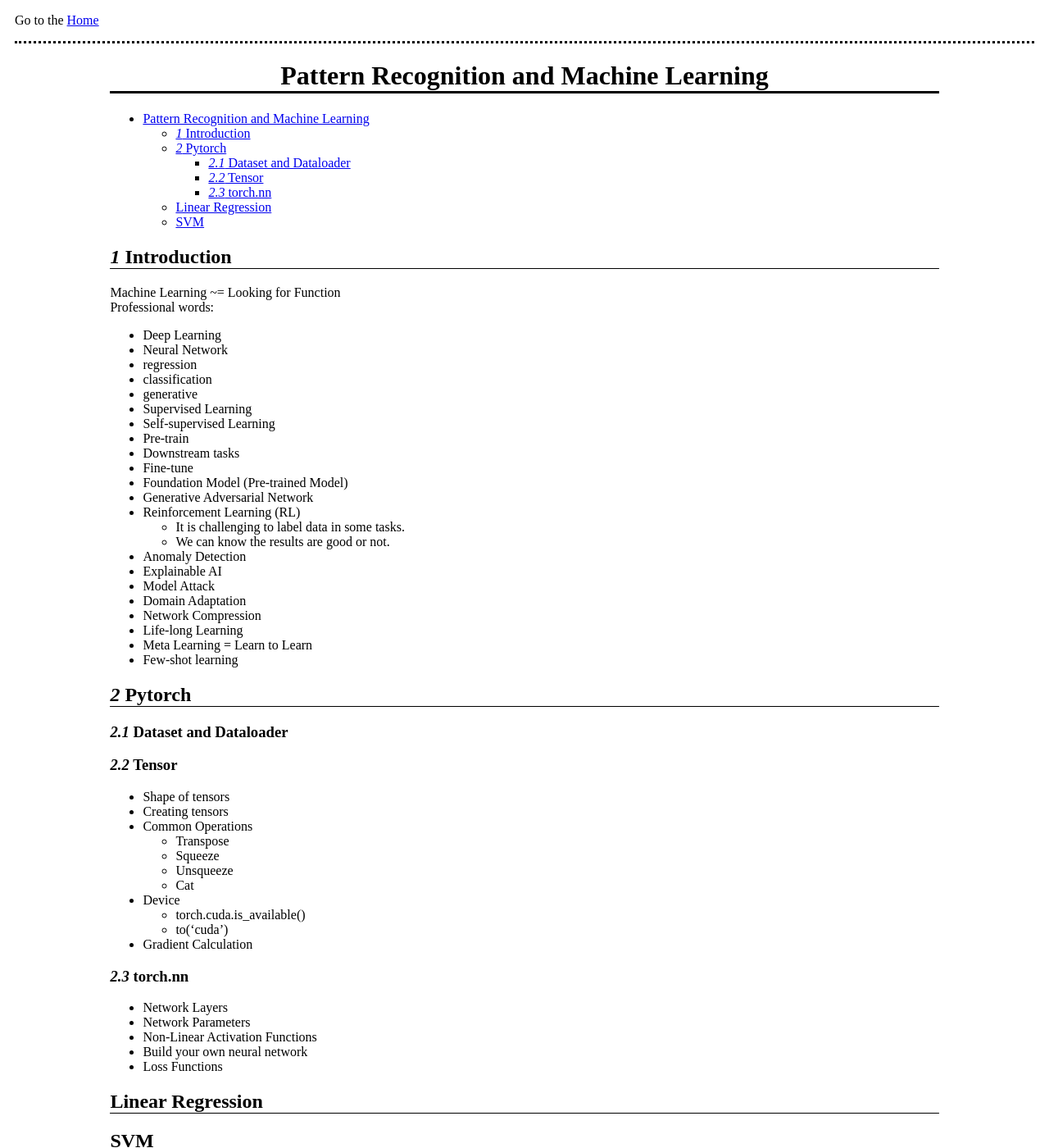
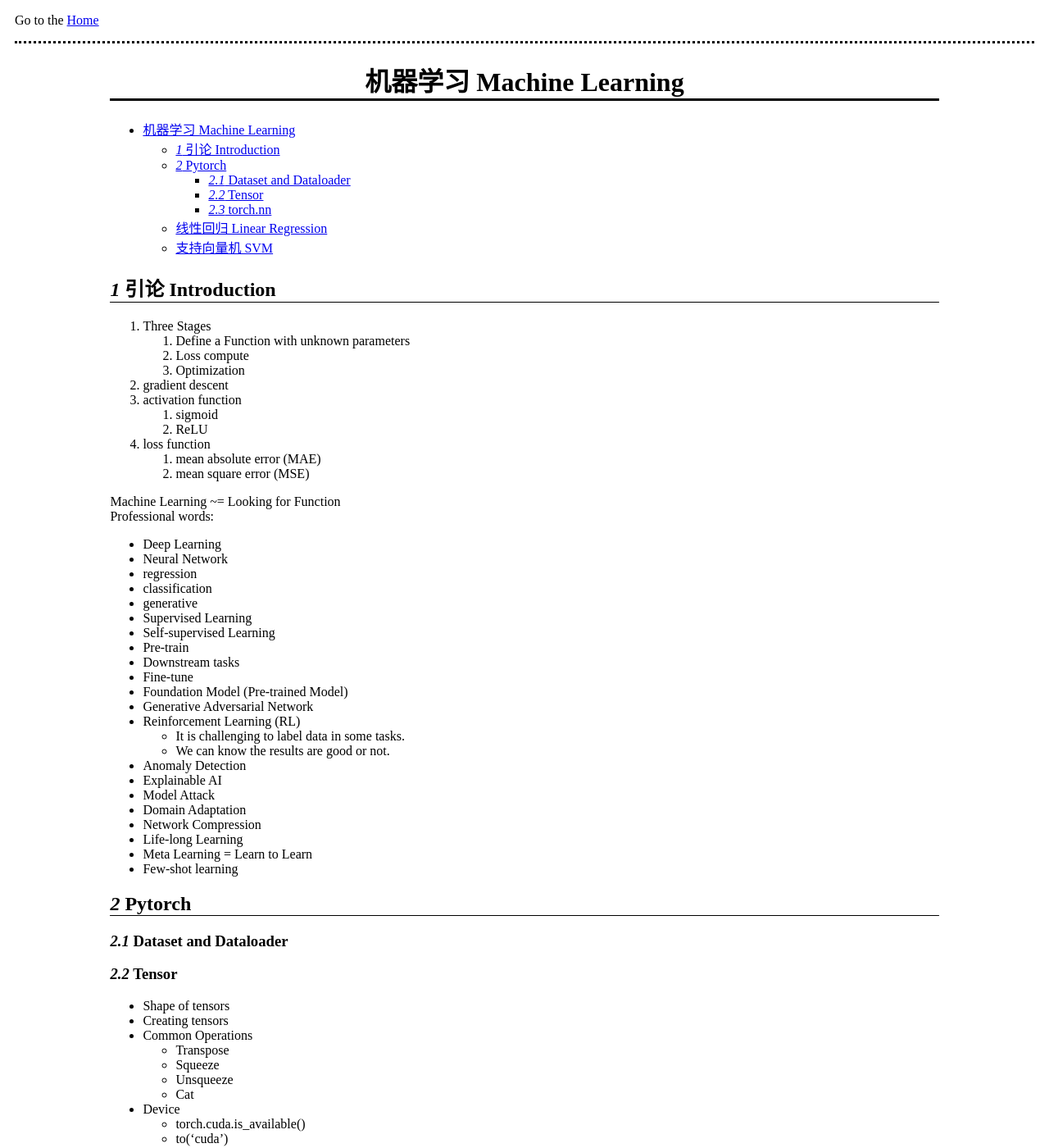
Before and after one commit to WGZ-W/wgz-w.github.io, a Jekyll site: the page built from _posts/Study/2024-10-30-machine-learning.md, in a window 1280 px wide and 1400 px high. Shown: the whole window at 82% size. Built offline with Jekyll 4.4.1, drawn with Linux system fonts in a browser that asks for light colours; some of the changed text lies outside the part shown.

Commit message:
add contents about study

```diff
--- a/_posts/Study/2024-10-30-machine-learning.md
+++ b/_posts/Study/2024-10-30-machine-learning.md
@@ -1,23 +1,37 @@
 ---
 layout: post
 tag: study
-title: "Pattern Recognition and Machine Learning"
+title: "Machine Learning"
 ---
 
 
-# Pattern Recognition and Machine Learning
+# 机器学习  Machine Learning
 
-- [Pattern Recognition and Machine Learning](#pattern-recognition-and-machine-learning)
-  - [*1* Introduction](#1-introduction)
+- [机器学习  Machine Learning](#机器学习--machine-learning)
+  - [*1* 引论  Introduction](#1-引论--introduction)
   - [*2* Pytorch](#2-pytorch)
     - [*2.1* Dataset and Dataloader](#21-dataset-and-dataloader)
     - [*2.2* Tensor](#22-tensor)
     - [*2.3* torch.nn](#23-torchnn)
-  - [Linear Regression](#linear-regression)
-  - [SVM](#svm)
+  - [线性回归  Linear Regression](#线性回归--linear-regression)
+  - [支持向量机  SVM](#支持向量机--svm)
 
 
-## *1* Introduction
+## *1* 引论  Introduction
+
+1. Three Stages
+   1. Define a Function with unknown parameters
+   2. Loss compute
+   3. Optimization
+2. gradient descent
+3. activation function
+   1. sigmoid
+   2. ReLU
+4. loss function
+   1. mean absolute error (MAE)
+   2. mean square error (MSE)
+
+
 Machine Learning ~= Looking for Function
 Professional words:
 - Deep Learning
@@ -66,5 +80,5 @@ Professional words:
 - Build your own neural network
 - Loss Functions
 
-## Linear Regression
-## SVM
+## 线性回归  Linear Regression
+## 支持向量机  SVM
```
Also changed, not shown: _posts/Blogs/2024-11-20-life-study.md (added, +13 -0 lines), _posts/Study/2024-10-30-algorithm.md (+15 -8 lines), _posts/Study/2024-11-04-deep-learning.md (+9 -4 lines), _posts/Study/2024-11-10-linux.md (+26 -0 lines).
